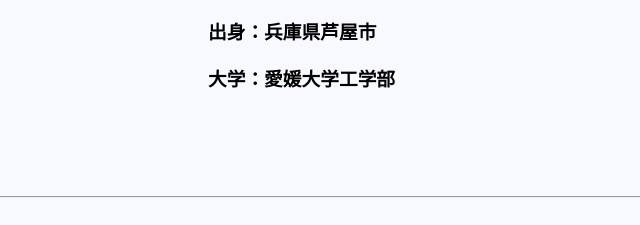
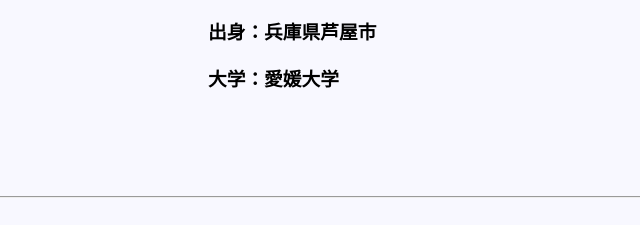
Before and after one commit to g128kato/my-portfolio, a plain HTML site: page index.html in a window 1280 px wide. Shown: the part 364-589 px from the top of the page, 552-1192 px from the left. Drawn offline with Linux system fonts and the light colour scheme; some packages are replaced by stand-ins of ours.

Commit message:
Update index.html

```diff
--- a/index.html
+++ b/index.html
@@ -23,7 +23,7 @@
         <h3>年齢：21歳</h3>
         <h3>誕生日：1/22</h3>
         <h3>出身：兵庫県芦屋市</h3>
-        <h3>大学：愛媛大学工学部</h3>
+        <h3>大学：愛媛大学</h3>
       </div>
     </div>
     <hr />
```
